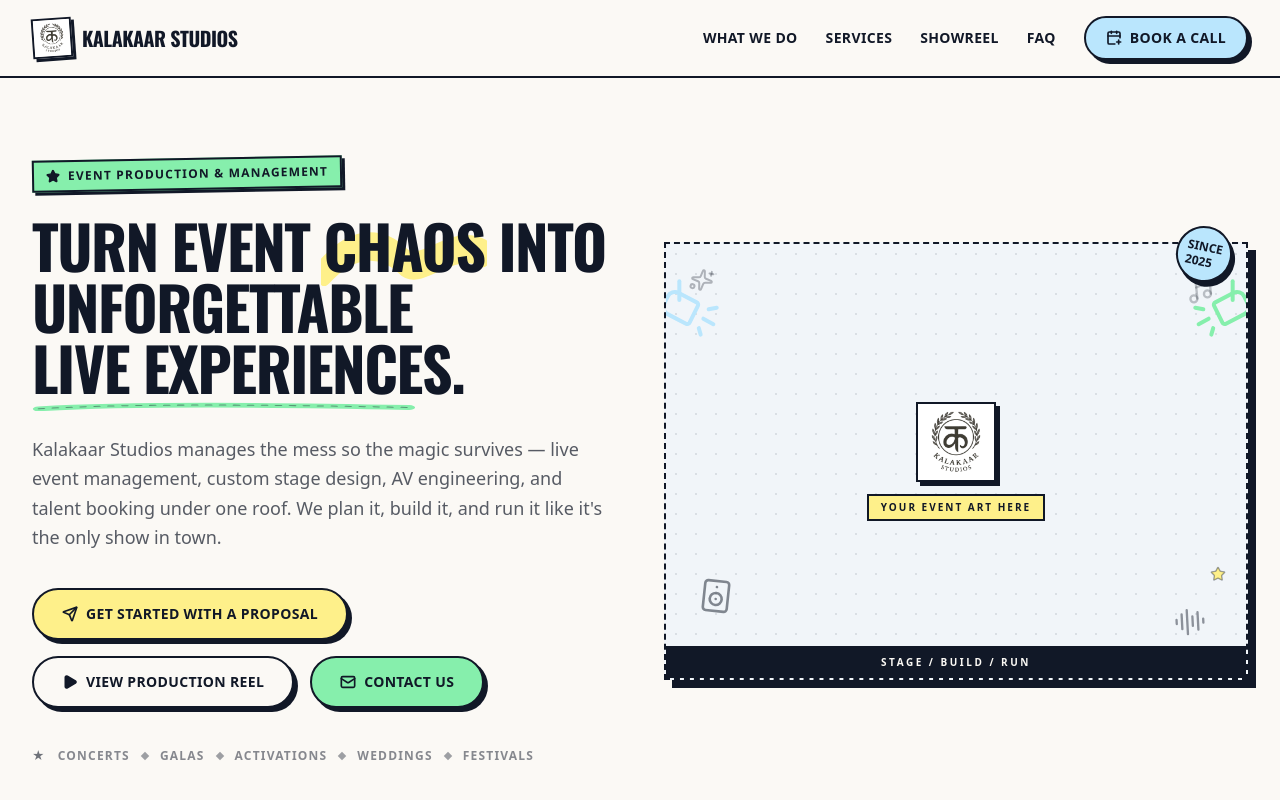
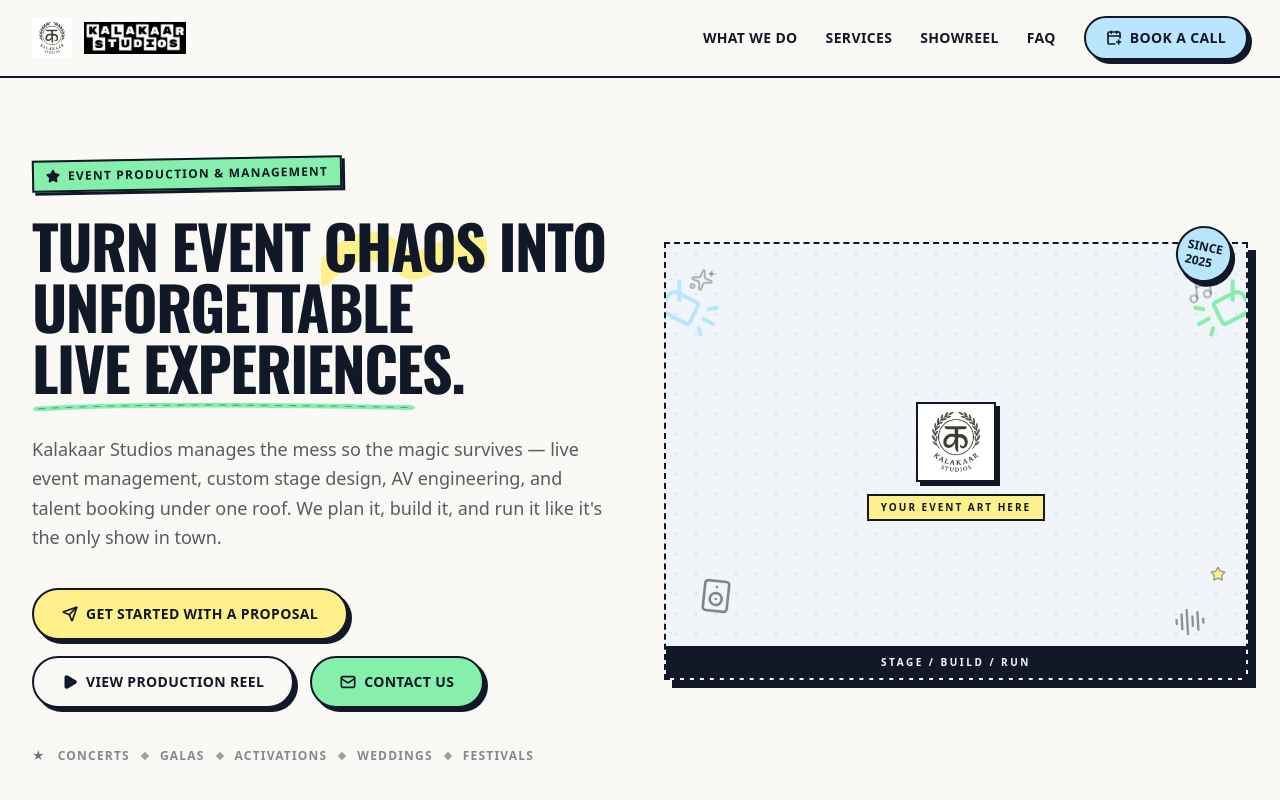
Before and after one commit to RaunakDr1ps/kalakaarstudios, a Next.js app: page / in a window 1280 px wide. Shown: the top 800 px of the page. Built offline with nearby package versions, Linux system fonts and the light colour scheme.

Commit message:
feat: update logo usage in header, CTA band, and footer

```diff
--- a/src/app/page.tsx
+++ b/src/app/page.tsx
@@ -166,19 +166,21 @@
       {/* ─── HEADER ─── */}
       <header className="sticky top-0 z-50 border-b-2 border-ink bg-cream/95 backdrop-blur">
         <div className="mx-auto flex max-w-7xl items-center justify-between px-5 py-4 sm:px-8">
-          <a href="#" className="group inline-flex items-center gap-2.5">
-            <span className="flex h-10 w-10 rotate-[-4deg] items-center justify-center overflow-hidden border-2 border-ink bg-cream shadow-[3px_3px_0px_0px_var(--color-ink)]">
+          <a href="#" className="group inline-flex items-center gap-3">
             <Image
               src="/logo.png"
-                alt="Kalakaar Studios logo"
-                width={1024}
-                height={1024}
-                className="h-full w-full object-cover"
+              alt="Kalakaar Studios"
+              width={200}
+              height={200}
+              className="h-10 w-auto"
             />
-            </span>
-            <span className="font-blocky text-lg font-bold uppercase tracking-tight sm:text-xl">
-              Kalakaar Studios
-            </span>
+            <Image
+              src="/ks-grid-logo.png"
+              alt="Kalakaar Studios"
+              width={200}
+              height={64}
+              className="h-8 w-auto"
+            />
           </a>
 
           <nav className="hidden items-center gap-7 lg:flex">
@@ -813,37 +815,13 @@
       {/* ─── CTA BAND ─── */}
       <section className="border-t-2 border-ink bg-sun">
         <div className="mx-auto flex max-w-7xl flex-col items-center gap-5 px-5 py-14 text-center sm:px-8">
-          <Sparkles className="h-8 w-8 rotate-6" strokeWidth={2} />
-          <div className="mt-2 flex flex-col items-center" aria-label="Kalakaar Studios">
-            <div className="flex">
-              {"KALAKAAR".split("").map((ch, i) => (
-                <span
-                  key={`k-${i}`}
-                  className={`flex h-9 w-9 items-center justify-center border border-slate-900 font-blocky text-sm font-black uppercase tracking-tighter sm:h-12 sm:w-12 sm:text-lg ${
-                    i % 2 === 0
-                      ? "translate-y-0.5 bg-ink text-cream"
-                      : "-translate-y-0.5 bg-cream text-ink"
-                  }`}
-                >
-                  {ch}
-                </span>
-              ))}
-            </div>
-            <div className="flex">
-              {"STUDIOS".split("").map((ch, i) => (
-                <span
-                  key={`s-${i}`}
-                  className={`flex h-9 w-9 items-center justify-center border border-slate-900 font-blocky text-sm font-black uppercase tracking-tighter sm:h-12 sm:w-12 sm:text-lg ${
-                    i % 2 === 0
-                      ? "-translate-y-0.5 bg-cream text-ink"
-                      : "translate-y-0.5 bg-ink text-cream"
-                  }`}
-                >
-                  {ch}
-                </span>
-              ))}
-            </div>
-          </div>
+          <Image
+            src="/ks-grid-logo.png"
+            alt="Kalakaar Studios"
+            width={200}
+            height={64}
+            className="h-16 w-auto sm:h-20"
+          />
           <h2 className="font-blocky text-4xl font-bold uppercase leading-[0.95] tracking-tight sm:text-6xl">
             Let&apos;s make some
             <br />
@@ -885,19 +863,21 @@
       <footer className="bg-ink text-cream">
         <div className="mx-auto grid max-w-7xl gap-10 px-5 py-14 sm:px-8 md:grid-cols-[1.4fr_1fr_1fr]">
           <div>
-            <a href="#" className="inline-flex items-center gap-2.5">
-              <span className="flex h-9 w-9 rotate-[-4deg] items-center justify-center overflow-hidden border-2 border-cream bg-cream">
+            <a href="#" className="inline-flex items-center gap-3">
               <Image
                 src="/logo.png"
-                  alt="Kalakaar Studios logo"
-                  width={1024}
-                  height={1024}
-                  className="h-full w-full object-cover"
+                alt="Kalakaar Studios"
+                width={200}
+                height={200}
+                className="h-8 w-auto"
               />
-              </span>
-              <span className="font-blocky text-lg font-bold uppercase tracking-tight">
-                Kalakaar Studios
-              </span>
+              <Image
+                src="/ks-grid-logo.png"
+                alt="Kalakaar Studios"
+                width={200}
+                height={64}
+                className="h-8 w-auto"
+              />
             </a>
             <p className="mt-4 max-w-sm text-sm font-medium leading-relaxed text-cream/60">
               A full-service event production and management studio in Patna,
```
Also changed, not shown: public/ks-grid-logo.png (added). Lines whose indentation alone changed are shown as unchanged.
